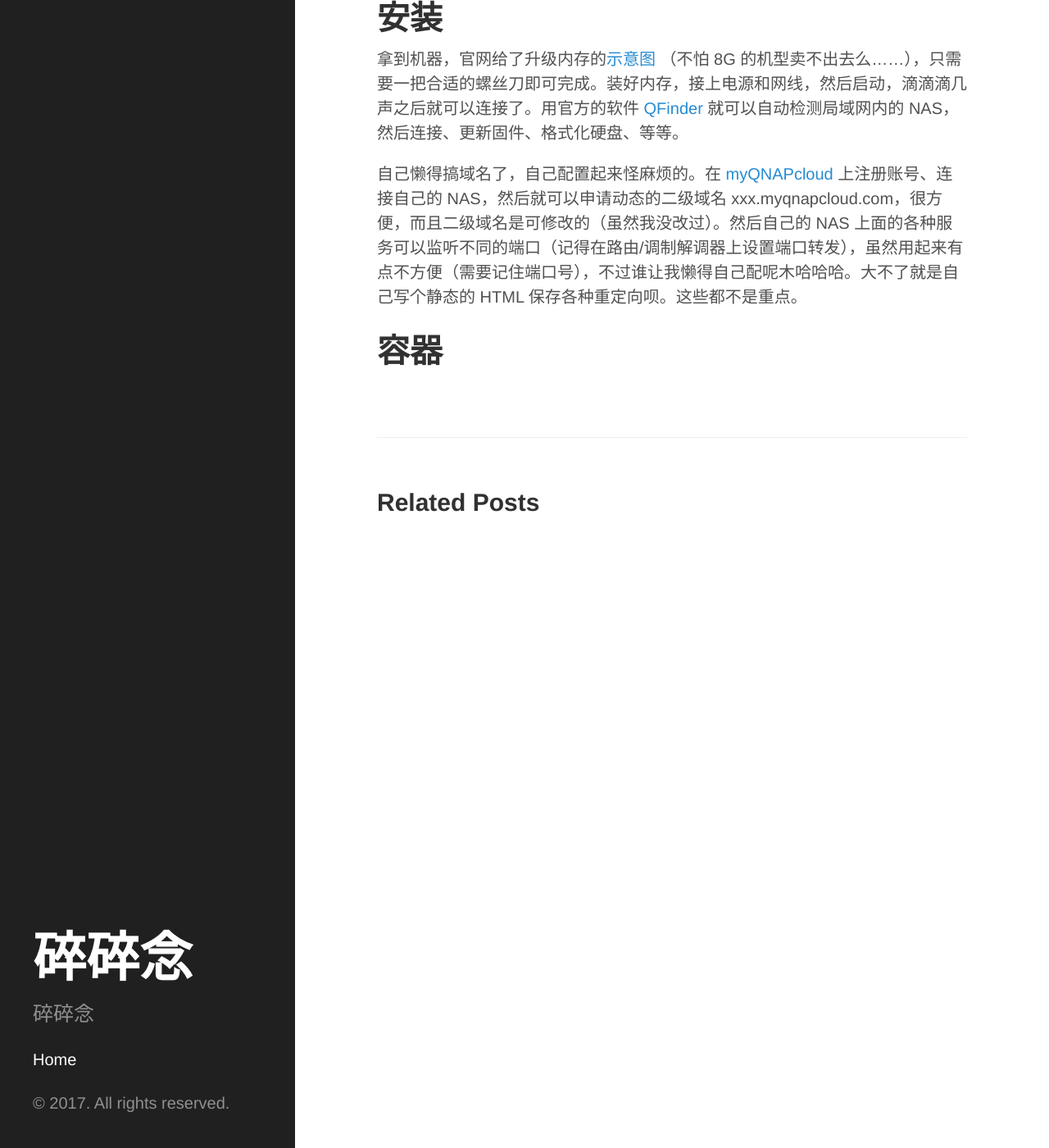
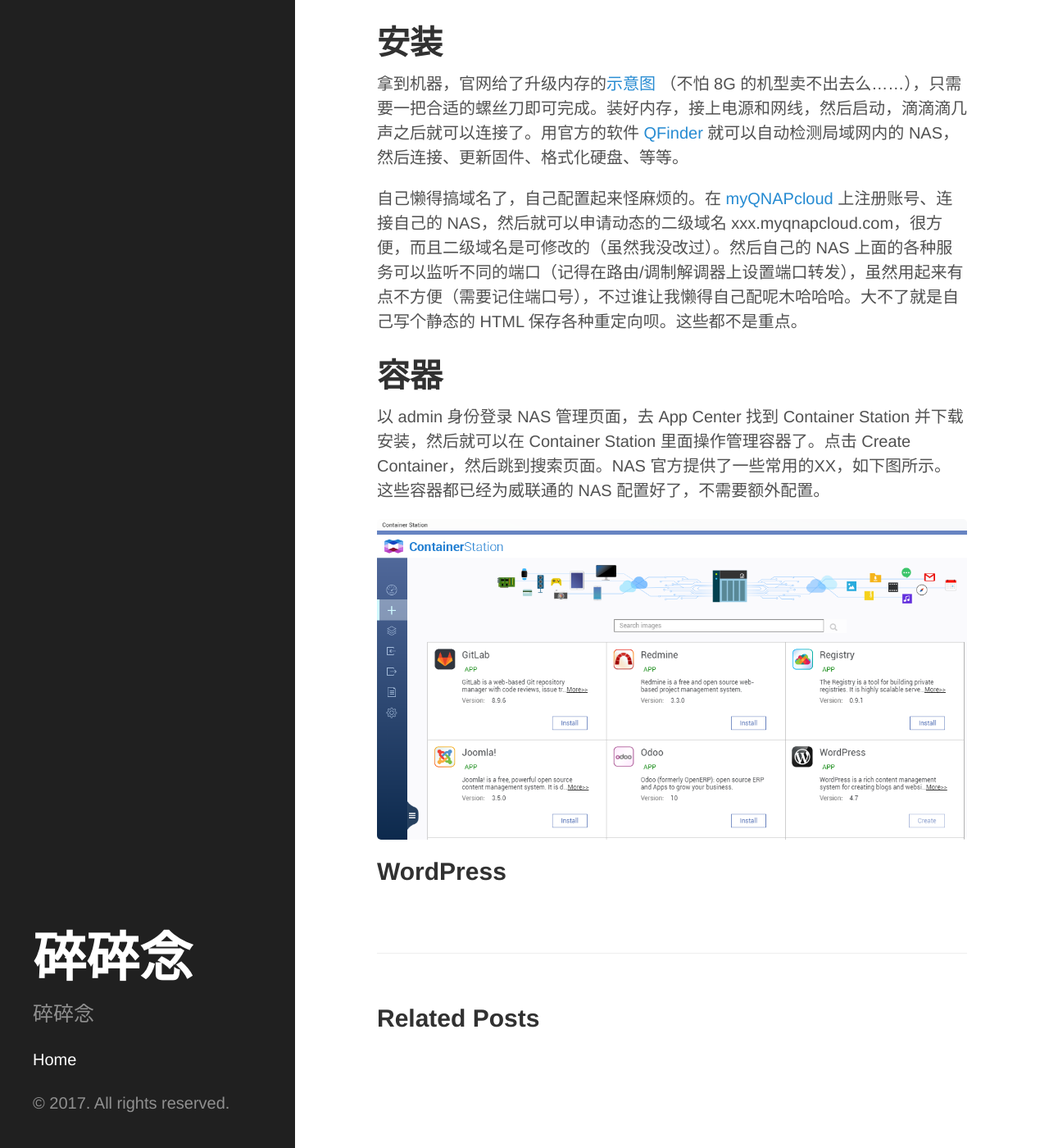
Before and after one commit to yanwang10/yanwang10.github.io, a Jekyll site: the page built from _posts/2017-06-14-new-nas.md, in a window 1280 px wide and 1400 px high, scrolled down 897 px. Shown: the whole window at 82% size. Built offline with Jekyll 4.4.1, drawn with Linux system fonts in a browser that asks for light colours.

Commit message:
Update content in NAS

```diff
--- a/_posts/2017-06-14-new-nas.md
+++ b/_posts/2017-06-14-new-nas.md
@@ -29,3 +29,9 @@
 自己懒得搞域名了，自己配置起来怪麻烦的。在 [myQNAPcloud](http://www.myqnapcloud.com/) 上注册账号、连接自己的 NAS，然后就可以申请动态的二级域名 xxx.myqnapcloud.com，很方便，而且二级域名是可修改的（虽然我没改过）。然后自己的 NAS 上面的各种服务可以监听不同的端口（记得在路由/调制解调器上设置端口转发），虽然用起来有点不方便（需要记住端口号），不过谁让我懒得自己配呢木哈哈哈。大不了就是自己写个静态的 HTML 保存各种重定向呗。这些都不是重点。
 
 # 容器
+
+以 admin 身份登录 NAS 管理页面，去 App Center 找到 Container Station 并下载安装，然后就可以在 Container Station 里面操作管理容器了。点击 Create Container，然后跳到搜索页面。NAS 官方提供了一些常用的XX，如下图所示。这些容器都已经为威联通的 NAS 配置好了，不需要额外配置。
+
+![容器列表](/public/images/nas/container_station.png)
+
+## WordPress
```
